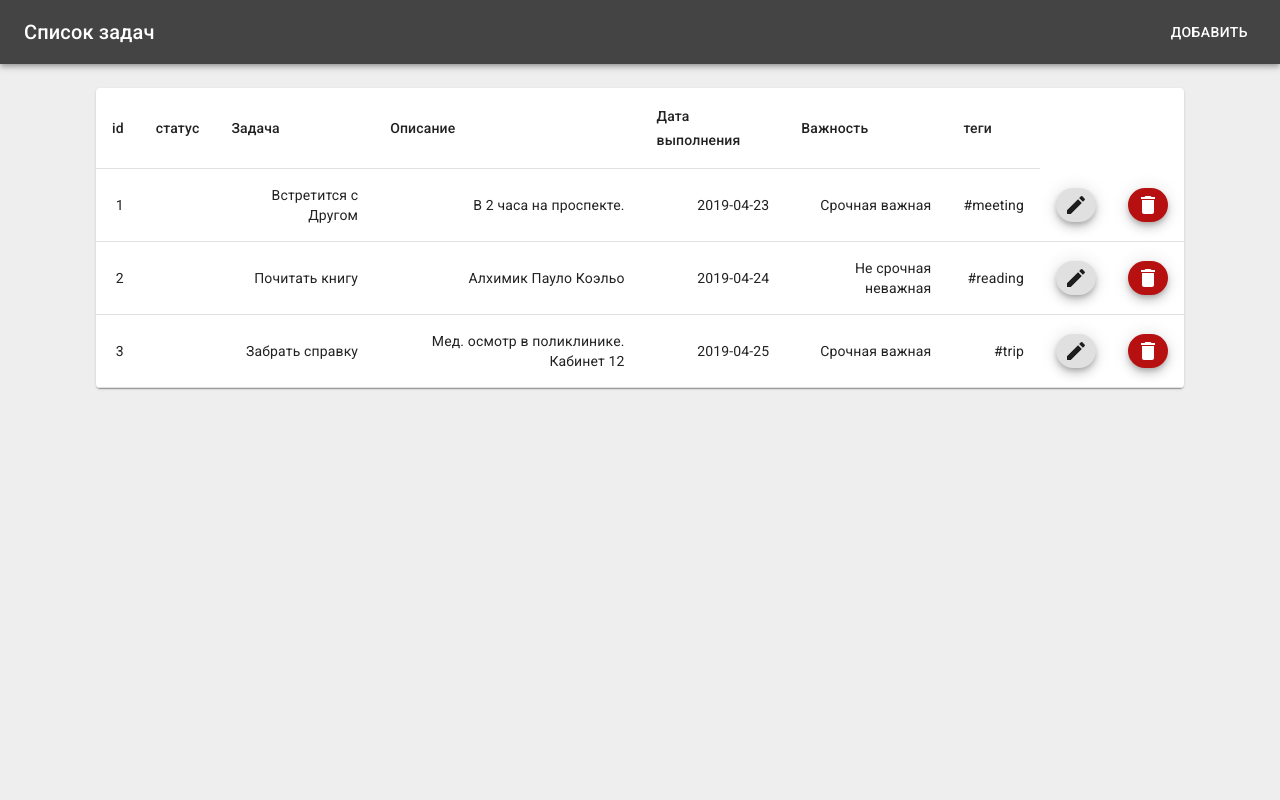
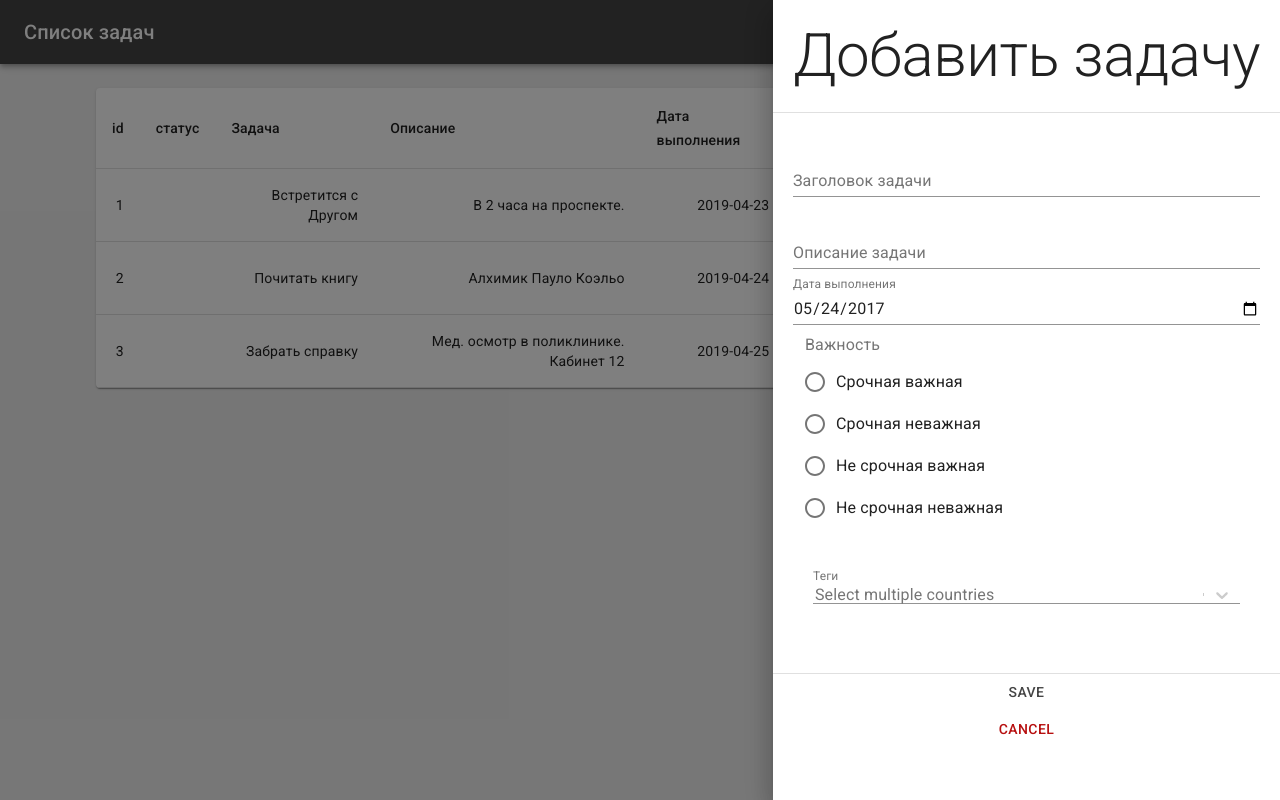
Before and after one commit to usuisora/TodosList, a React (Create React App) app: page / in a window 1280 px wide. Built offline with nearby package versions, Linux system fonts and the light colour scheme.

Commit message:
form submit 2

```diff
--- a/package.json
+++ b/package.json
@@ -11,7 +11,8 @@
     "material-ui-pickers": "^2.2.4",
     "react": "^16.8.6",
     "react-dom": "^16.8.6",
-    "react-scripts": "2.1.8"
+    "react-scripts": "2.1.8",
+    "react-select": "^2.4.2"
   },
   "scripts": {
     "start": "react-scripts start",
--- a/src/App.js
+++ b/src/App.js
@@ -18,7 +18,7 @@ const theme = createMuiTheme({
 );
 
    function App(props){
-  const [isSideOpen, setIsSideOpen] = useState(false);
+  const [isSideOpen, setIsSideOpen] = useState(true);
 
 
   return (
--- a/src/Provider.js
+++ b/src/Provider.js
@@ -32,7 +32,7 @@ import React,{createContext,useState} from 'react'
     // }
 
     return(
-        <MyContext.Provider value = {{todos,deleteTodo}}>
+        <MyContext.Provider value = {{todos,deleteTodo,importance}}>
             {props.children}
         </MyContext.Provider>
     )
--- a/src/components/Main/TodosTable.js
+++ b/src/components/Main/TodosTable.js
@@ -10,7 +10,7 @@ const styles = theme => ({
       marginTop: theme.spacing.unit * 3,
       marginLeft: 'auto',
       marginRight: 'auto',
-      overflowX: 'auto',
+      overflowX: 'auto'
     },
     table: {
       minWidth: 700,
--- a/src/components/SideBar/SideBar.js
+++ b/src/components/SideBar/SideBar.js
@@ -1,23 +1,40 @@
 import React from 'react'
 import {Button,Typography, Drawer, Divider} from '@material-ui/core'
 import SideForm from './SideForm'
-
-function SideBar({isSideOpen,setIsSideOpen}) {
+import { withStyles } from '@material-ui/core/styles';
+import {MyContext} from '../../Provider'
+const styles = theme => ({
+  header: {
+   position: 'relative',
+   textAlign: 'center',
+   padding:'20px',
+   marginLeft: 'auto',
+   marginRight: 'auto',
+  }
+});
+function SideBar({isSideOpen,setIsSideOpen,classes}) {
 
   return (
     <Drawer anchor="right"
             open={isSideOpen}
             onClose={()=>setIsSideOpen(false)}>
-            <Typography component="h2" variant="h2" gutterBottom style={{margin:20, color: '#333' }}>
+            <Typography component="h2" variant="h2" className = {classes.header}>
                 Добавить задачу
             </Typography>
            <Divider/>
-           <SideForm />
+           <MyContext.Consumer>
+             {({importance})=>(
+              <SideForm importance={importance}/>
+             )}
+           </MyContext.Consumer>
+
            <Divider/>
-           <Button >Save</Button>
-           <Button>Cancel</Button>
+
+                <Button  color="primary" >Save</Button>
+                <Button  color="secondary">Cancel</Button>
+
     </Drawer>
   )
 }
 
-export default SideBar
+export default withStyles(styles)(SideBar)
--- a/src/components/SideBar/SideForm.js
+++ b/src/components/SideBar/SideForm.js
@@ -1,55 +1,53 @@
 import React from 'react'
 import TextField from '@material-ui/core/TextField';
 import { withStyles,createStyles} from '@material-ui/core/styles';
-import { Divider , Button, FormControl, InputLabel, FormLabel, RadioGroup,FormControlLabel,Radio} from '@material-ui/core';
+import { Divider , FormControl, FormLabel, RadioGroup,FormControlLabel,Radio} from '@material-ui/core';
+import TegsField from './TegsField'
 
 const styles = theme =>createStyles({
-   field:{
-       width: '80%',
-       padding: '10'
-   },
-   textField: {
-    marginLeft: theme.spacing.unit,
-    marginRight: theme.spacing.unit,
-    width: 200,
-  },
     root: {
         display: 'flex',
-        flexWrap: 'wrap',
+        // flexWrap: 'wrap',
+        flexDirection: 'column',
+        padding: 20,
+        overflow:'auto',
+        height:'65%'
     },
     formControl: {
-        margin: theme.spacing.unit * 3,
+      margin: 12
     },
     group: {
         margin: `${theme.spacing.unit}px 0`,
-    },
+
+    }
 })
-function SideForm({classes}) {
+function SideForm({classes,importance}) {
 
-    const handleChange  =()=>{
+    const handleChange=()=>{
         console.log('change')
     }
   return (
    <form  className = {classes.root}>
-        <TextField  className = {classes.field}
-          id="standard-name"
+        <TextField
+          id="name"
           label="Заголовок задачи"
           margin="normal"
+          onChange={handleChange}
         />
-
-        <TextField className = {classes.field}
+        <TextField
+          id='description'
           label="Описание задачи"
           multiline
           rowsMax="4"
           margin="normal"
+          onChange={handleChange}
         />
-
         <TextField
         id="date"
         label="Дата выполнения"
         type="date"
         defaultValue="2017-05-24"
-        className={classes.textField}
+        onChange={handleChange}
         InputLabelProps={{
           shrink: true,
         }}/>
@@ -62,14 +60,14 @@ function SideForm({classes}) {
             value={'неважно'}
             onChange={handleChange}
           >
-            <FormControlLabel value="female" control={<Radio />} label="Female" />
-            <FormControlLabel value="male" control={<Radio />} label="Male" />
-            <FormControlLabel value="other" control={<Radio />} label="Other" />
+          {
+            importance.map(el =>{
+              return (<FormControlLabel value={el.name} control={<Radio />} label={el.name}  />)
+          })
+          }
           </RadioGroup>
         </FormControl>
-
-       <Divider/>
-
+        <TegsField/>
     </form>
   )
 }
--- /dev/null
+++ b/src/components/SideBar/TegsField.js
@@ -0,0 +1,235 @@
+import React from 'react';
+import PropTypes from 'prop-types';
+// import classNames from 'classnames';
+import Select from 'react-select';
+import { withStyles } from '@material-ui/core/styles';
+import Typography from '@material-ui/core/Typography';
+import NoSsr from '@material-ui/core/NoSsr';
+import TextField from '@material-ui/core/TextField';
+import Paper from '@material-ui/core/Paper';
+import Chip from '@material-ui/core/Chip';
+import MenuItem from '@material-ui/core/MenuItem';
+import CancelIcon from '@material-ui/icons/Cancel';
+import { emphasize } from '@material-ui/core/styles/colorManipulator';
+
+const suggestions = [
+
+  { label: 'family' },
+  { label: 'meeting' },
+  { label: 'casual' },
+  { label: 'business' }
+
+].map(suggestion => ({
+  value: suggestion.label,
+  label: suggestion.label,
+}));
+
+const styles = theme => ({
+  root: {
+    padding: 20,
+    marginBottom:20
+  },
+  input: {
+    display: 'flex',
+    padding: 0,
+
+  },
+  valueContainer: {
+    display: 'flex',
+    flexWrap: 'wrap',
+    flex: 1,
+    alignItems: 'center',
+    overflow: 'hidden',
+  },
+  chip: {
+    margin: `${theme.spacing.unit / 2}px ${theme.spacing.unit / 4}px`,
+  },
+  chipFocused: {
+    backgroundColor: emphasize(
+      theme.palette.type === 'light' ? theme.palette.grey[300] : theme.palette.grey[700],
+      0.08,
+    ),
+  },
+  noOptionsMessage: {
+    padding: `${theme.spacing.unit}px ${theme.spacing.unit * 2}px`,
+  },
+  singleValue: {
+    fontSize: 16,
+  },
+  placeholder: {
+    position: 'absolute',
+    left: 2,
+    fontSize: 16,
+  },
+  paper: {
+    position: 'absolute',
+    zIndex: 1,
+    marginTop: theme.spacing.unit,
+    left: 0,
+    right: 0,
+  },
+  divider: {
+    height: theme.spacing.unit * 2,
+  },
+});
+
+function NoOptionsMessage(props) {
+  return (
+    <Typography
+      color="textSecondary"
+      className={props.selectProps.classes.noOptionsMessage}
+      {...props.innerProps}
+    >
+      {props.children}
+    </Typography>
+  );
+}
+
+function inputComponent({ inputRef, ...props }) {
+  return <div ref={inputRef} {...props} />;
+}
+
+function Control(props) {
+  return (
+    <TextField
+      fullWidth
+      InputProps={{
+        inputComponent,
+        inputProps: {
+          className: props.selectProps.classes.input,
+          inputRef: props.innerRef,
+          children: props.children,
+          ...props.innerProps,
+        },
+      }}
+      {...props.selectProps.textFieldProps}
+    />
+  );
+}
+
+function Option(props) {
+  return (
+    <MenuItem
+      buttonRef={props.innerRef}
+      selected={props.isFocused}
+      component="div"
+      style={{
+        fontWeight: props.isSelected ? 500 : 400,
+      }}
+      {...props.innerProps}
+    >
+      {props.children}
+    </MenuItem>
+  );
+}
+
+function Placeholder(props) {
+  return (
+    <Typography
+      color="textSecondary"
+      className={props.selectProps.classes.placeholder}
+      {...props.innerProps}
+    >
+      {props.children}
+    </Typography>
+  );
+}
+
+function SingleValue(props) {
+  return (
+    <Typography className={props.selectProps.classes.singleValue} {...props.innerProps}>
+      {props.children}
+    </Typography>
+  );
+}
+
+function ValueContainer(props) {
+  return <div className={props.selectProps.classes.valueContainer}>{props.children}</div>;
+}
+
+function MultiValue(props) {
+  return (
+    <Chip
+      tabIndex={-1}
+      label={props.children}
+      onDelete={props.removeProps.onClick}
+      deleteIcon={<CancelIcon {...props.removeProps} />}
+    />
+  );
+}
+
+function Menu(props) {
+  return (
+    <Paper square className={props.selectProps.classes.paper} {...props.innerProps}>
+      {props.children}
+    </Paper>
+  );
+}
+
+const components = {
+  Control,
+  Menu,
+  MultiValue,
+  NoOptionsMessage,
+  Option,
+  Placeholder,
+//   SingleValue,
+  ValueContainer,
+};
+
+class IntegrationReactSelect extends React.Component {
+  state = {
+    single: null,
+    multi: null,
+  };
+
+  handleChange = name => value => {
+    this.setState({
+      [name]: value,
+    });
+  };
+
+  render() {
+    const { classes, theme } = this.props;
+
+    const selectStyles = {
+      input: base => ({
+        ...base,
+        color: theme.palette.text.primary,
+        '& input': {
+          font: 'inherit',
+        },
+      }),
+    };
+
+    return (
+      <div className={classes.root}>
+        <NoSsr>
+          <Select
+            classes={classes}
+            styles={selectStyles}
+            textFieldProps={{
+              label: 'Теги',
+              InputLabelProps: {
+                shrink: true,
+              },
+            }}
+            options={suggestions}
+            components={components}
+            value={this.state.multi}
+            onChange={this.handleChange('multi')}
+            placeholder="Select multiple countries"
+            isMulti
+          />
+        </NoSsr>
+      </div>
+    );
+  }
+}
+
+IntegrationReactSelect.propTypes = {
+  classes: PropTypes.object.isRequired,
+  theme: PropTypes.object.isRequired,
+};
+
+export default withStyles(styles, { withTheme: true })(IntegrationReactSelect);
```
Also changed, not shown: 1 other file (tests, documents, lock files or other folders).
